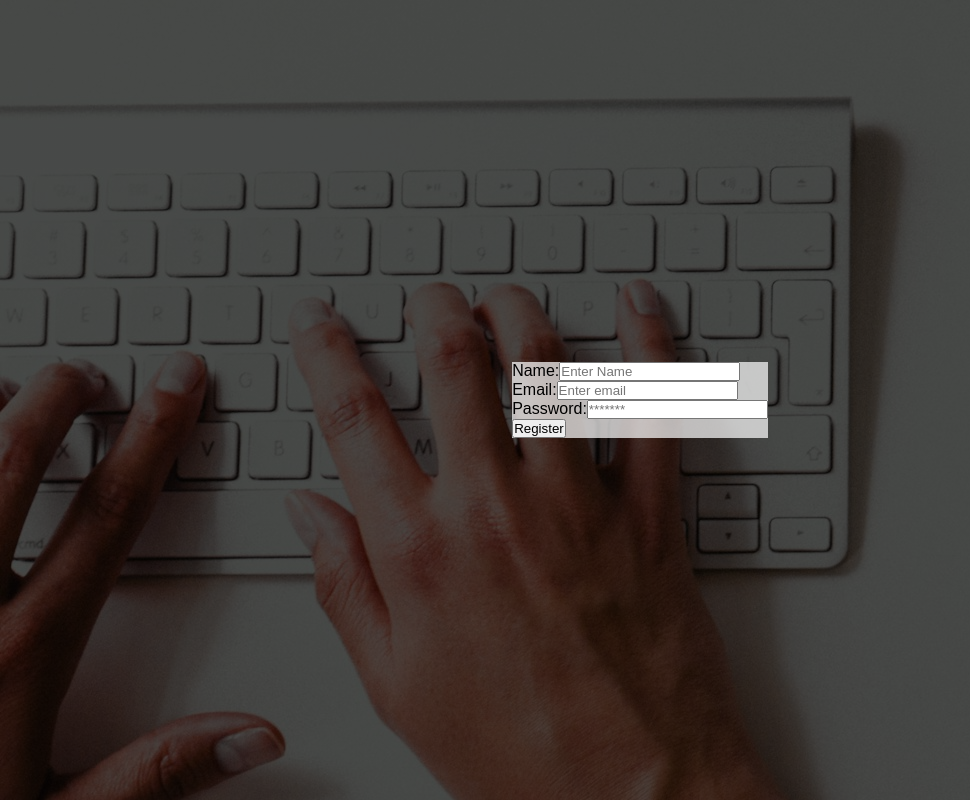
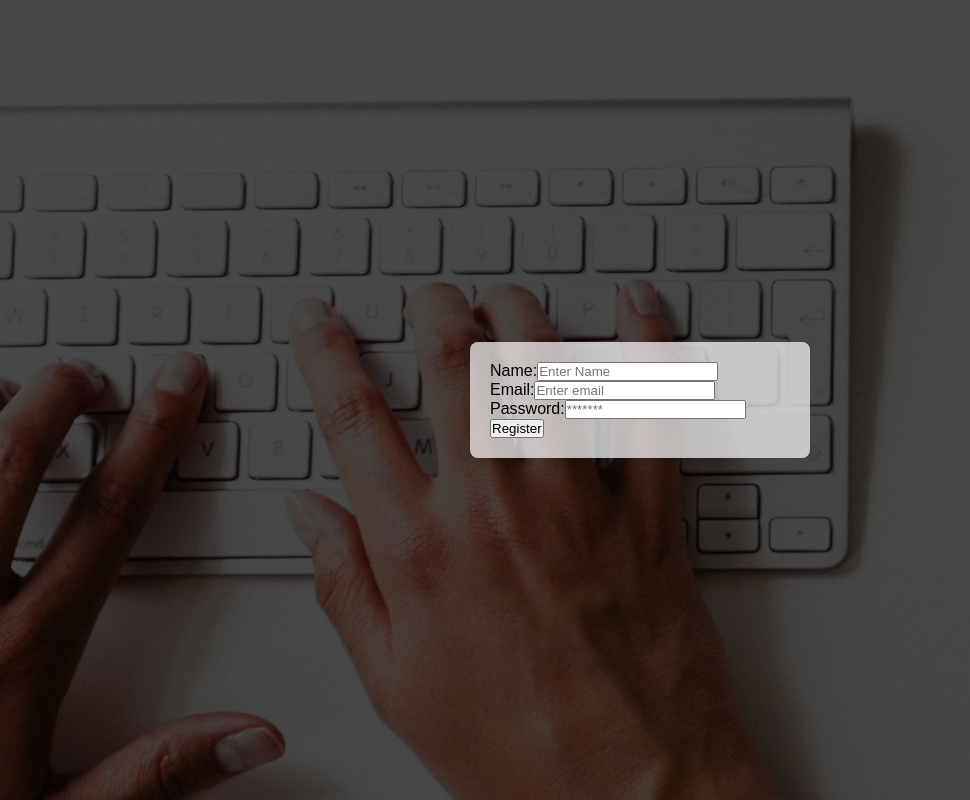
Before and after one commit to singhvijay031/contact-management-system, a React (Vite) app in the folder client/: page /register in a window 1280 px wide. Shown: the whole page, without its empty margins (0-970 px from the left). Built offline with nearby package versions, Linux system fonts and the light colour scheme.

Commit message:
updated css

```diff
--- a/client/src/assets/css/Register.css
+++ b/client/src/assets/css/Register.css
@@ -11,4 +11,13 @@
 
 .form{
     background-color: rgba(255, 255, 255, 0.7);
+    border-radius: 8px;
+    box-shadow: 0 0 10px rgba(0, 0, 0, 0.1);
+    padding: 20px;
+    width: 300px;
 }
+
+.form h2{
+    margin-bottom: 20px;
+    text-align: center;
+}
```
